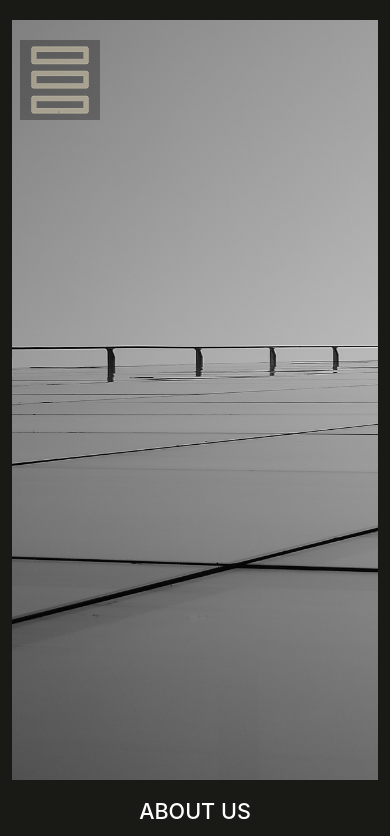
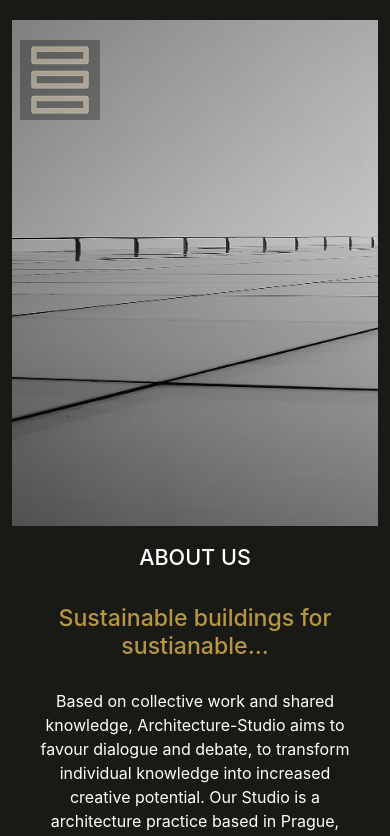
Before and after one commit to ericcharagu/strata, a React (Create React App) app: page / in a window 390 px wide. Shown: the top 836 px of the page. Built offline with nearby package versions, Linux system fonts and the light colour scheme; a web font is replaced by a local one.

Commit message:
improved layout

```diff
--- a/src/components/cover.css
+++ b/src/components/cover.css
@@ -1,7 +1,5 @@
 #coverDiv {
   width: auto;
-
-
 }
 
 #homeCover {
@@ -16,6 +14,13 @@
   align-items: center;
 }
 
+@media screen and (max-width:400px) {
+  #homeCover {
+    height: 60vh
+  }
+
+}
+
 #app_section {
   padding: 10px;
   margin: 10px;
```
